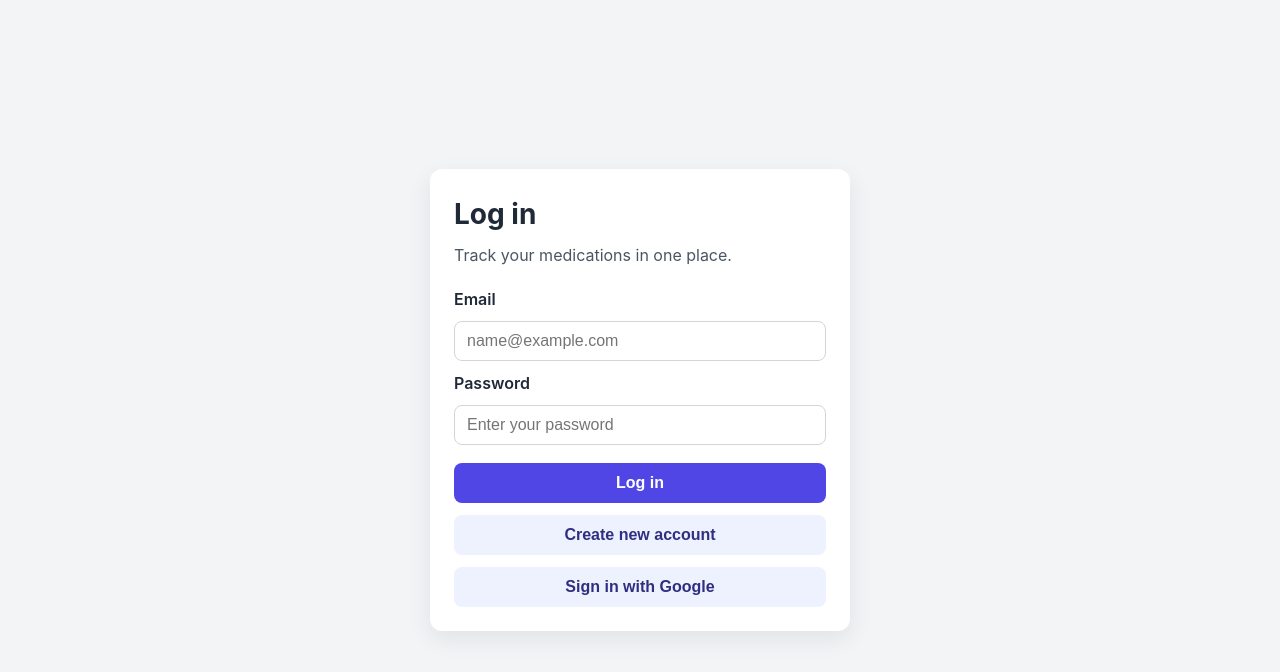
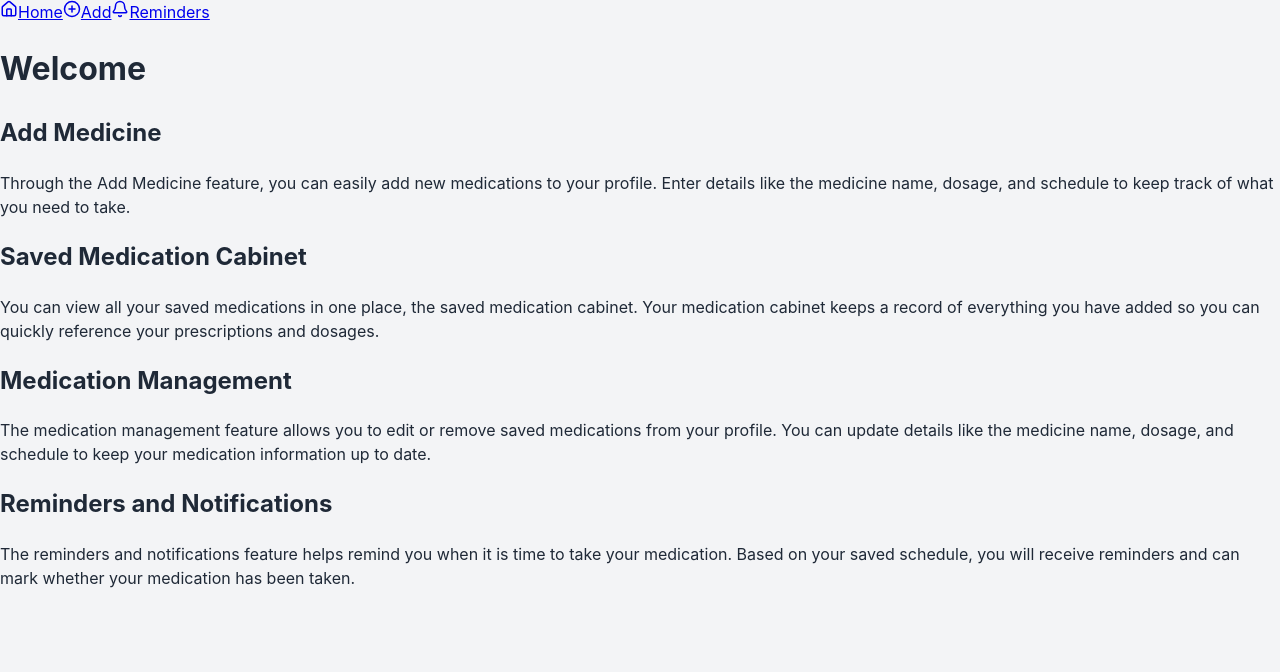
Before and after one commit to 442-spring-2026/G, a React (Vite) app: page /home in a window 1280 px wide. Before the commit this address led to /login. Shown: the top 672 px of the page. Built offline with nearby package versions, Linux system fonts and the light colour scheme; no server answers.

Commit message:
Add Home page route and fix navbar routing

```diff
--- a/src/App.jsx
+++ b/src/App.jsx
@@ -1,5 +1,6 @@
 import { Navigate, Route, Routes, Outlet } from "react-router-dom";
 import LoginPage from "./pages/LoginPage";
+import Home from "./pages/Home";
 import SavedCabinet from "./pages/SavedCabinet";
 import AddMedicinePage from "./pages/AddMedicinePage";
 import Navbar from "./navbar";
@@ -9,6 +10,7 @@ function App() {
     <Routes>
       {/* Login page has NO navbar (Requirement N1) */}
       <Route path="/login" element={<LoginPage />} />
+      <Route path="/home" element={<><Navbar /><Home /></>} />
       <Route path="/dashboard" element={<><Navbar /><SavedCabinet /></>} />
       <Route path="/addmedicinepage" element={<><Navbar /><AddMedicinePage /></>} />
       <Route path="*" element={<Navigate to="/login" replace />} />
--- a/src/navbar.jsx
+++ b/src/navbar.jsx
@@ -7,7 +7,7 @@ const Navbar = () => {
       <div className="navbar-links">
         {[
           // Home Icon (N2, N5)
-          { to: '/dashboard', icon: <Home size={18} />, label: 'Home' },
+          { to: '/home', icon: <Home size={18} />, label: 'Home' },
           // Add Medicine Icon (N3, N6)
           { to: '/addmedicinepage', icon: <PlusCircle size={18} />, label: 'Add' },
           // Reminders Icon (N4, N7)
```
